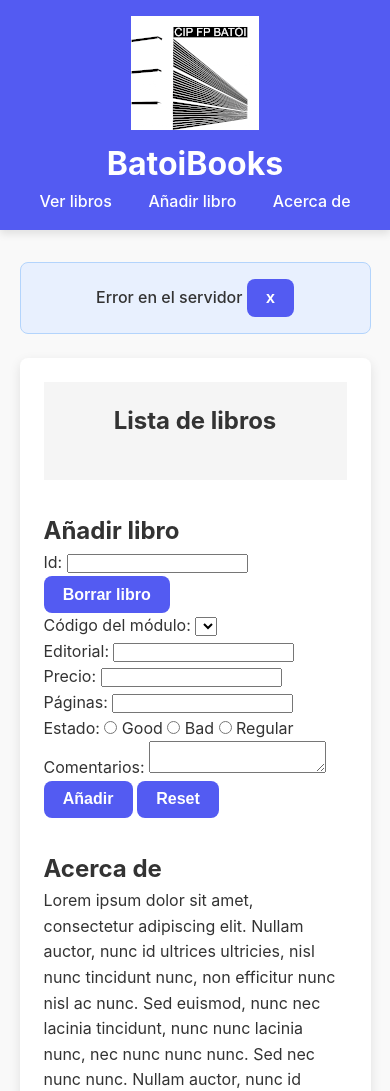
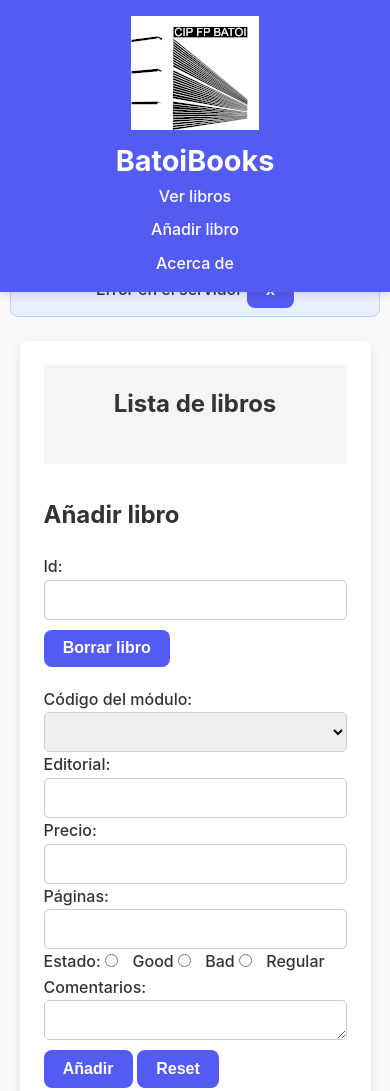
Before and after one commit to ToniMiraEsteve/BatoiBooksToni, a website built with Vite: page index.html in a window 390 px wide. Shown: the top 1091 px of the page. Built offline with nearby package versions, Linux system fonts and the light colour scheme; no server answers.

Commit message:
Maquetacion cambio en el css Diseño

```diff
--- a/style.css
+++ b/style.css
@@ -1,4 +1,3 @@
-/* General Reset */
 * {
   margin: 0;
   padding: 0;
@@ -10,14 +9,9 @@
   line-height: 1.6;
   color: #333;
   background-color: #f9f9f9;
-  display: flex;
-  flex-direction: column;
-  align-items: center;
-  margin: 0;
-  min-height: 100vh;
+  padding-top: 220px;
 }
 
-/* Header */
 header {
   width: 100%;
   background-color: #535bf2;
@@ -25,19 +19,35 @@
   padding: 1em;
   text-align: center;
   box-shadow: 0 4px 8px rgba(0, 0, 0, 0.1);
+  position: fixed;
+  top: 0;
+  left: 0;
+  z-index: 1000;
 }
 
 header h1 {
-  font-size: 2.5em;
+  font-size: 2em;
   font-weight: 700;
+  margin: 0;
 }
+
+header nav {
+  margin-top: 0.5em;
+}
+
 header ul {
   list-style: none;
+  padding: 0;
+  margin: 0;
+  display: flex;
+  justify-content: center;
+  gap: 1em;
 }
+
 header ul li {
   display: inline;
-  margin: 0 1em;
 }
+
 header ul li a {
   color: #fff;
   font-weight: 500;
@@ -45,7 +55,10 @@
   transition: color 0.3s ease;
 }
 
-/* Main Content */
+header ul li a:hover {
+  color: #d0d4ff;
+}
+
 main {
   display: flex;
   flex-direction: column;
@@ -54,7 +67,6 @@
   width: 100%;
 }
 
-/* Messages */
 #messages {
   width: 90%;
   max-width: 800px;
@@ -68,7 +80,6 @@
   text-align: center;
 }
 
-/* Container */
 #container {
   width: 90%;
   max-width: 800px;
@@ -81,7 +92,6 @@
   gap: 2em;
 }
 
-/* Sections */
 section {
   padding: 1.5em;
   background-color: #f7f7f7;
@@ -97,19 +107,15 @@
   padding-bottom: 0.3em;
 }
 
-/* Footer */
 footer {
   width: 100%;
   background-color: #535bf2;
   color: #fff;
   text-align: center;
   padding: 1em;
-  position: relative;
-  bottom: 0;
   box-shadow: 0 -2px 8px rgba(0, 0, 0, 0.1);
 }
 
-/* Links */
 a {
   color: #646cff;
   text-decoration: none;
@@ -121,7 +127,6 @@
   color: #535bf2;
 }
 
-/* Buttons */
 button {
   background-color: #535bf2;
   color: #fff;
@@ -143,22 +148,9 @@
   outline: 4px auto -webkit-focus-ring-color;
 }
 
-/* Responsive Adjustments */
-@media (max-width: 768px) {
-  header h1 {
-    font-size: 2em;
-  }
-  #container {
-    padding: 1.5em;
-  }
-  section h2 {
-    font-size: 1.6em;
-  }
-}
-
 #list {
   display: grid;
-  grid-template-columns: repeat(3, 1fr); /* Tres columnas de igual tamaño */
+  grid-template-columns: repeat(3, 1fr);
   gap: 20px;
   padding: 20px;
   justify-items: center;
@@ -166,7 +158,7 @@
 }
 
 .card {
-  width: 100%; /* Se ajusta al tamaño de la columna */
+  width: 100%;
   max-width: 300px;
   background-color: #fff;
   border-radius: 8px;
@@ -228,15 +220,88 @@
   color: #43A047;
 }
 
-/* Responsive: dos columnas en pantallas medianas y una en pequeñas */
+/* Media Queries for Responsiveness */
+
 @media (max-width: 992px) {
   #list {
-      grid-template-columns: repeat(2, 1fr);
+    grid-template-columns: repeat(2, 1fr);
   }
 }
 
 @media (max-width: 600px) {
   #list {
-      grid-template-columns: 1fr;
+    grid-template-columns: 1fr;
+  }
+
+  header h1 {
+    font-size: 1.8em;
+  }
+
+  #container {
+    padding: 1.5em;
+  }
+
+  section h2 {
+    font-size: 1.6em;
+  }
+
+  header ul {
+    flex-direction: column;
+    gap: 0.5em;
+  }
+
+  #messages {
+    width: 95%;
+    padding: 0.5em;
+  }
+
+  .card {
+    max-width: 100%; /* Tarjetas ocuparán todo el ancho disponible en móvil */
   }
 }
+
+#form {
+  display: flex;
+  flex-direction: column;
+  gap: 20px;
+}
+
+label {
+  margin-bottom: 5px;
+  font-weight: 500;
+}
+
+input[type="text"],
+input[type="number"],
+select,
+textarea {
+  height: 40px;
+  padding: 10px;
+  border: 1px solid #ccc;
+  border-radius: 5px;
+  font-size: 1em;
+  margin: 0;
+}
+
+input[type="radio"] {
+  margin-right: 10px;
+  margin-top: 5px;
+}
+
+button {
+  align-self: flex-start;
+  margin-top: 10px;
+}
+
+input,
+select,
+textarea {
+  display: block;
+  width: 100%;
+}
+
+input[type="radio"] {
+  display: inline-block;
+  width: auto;
+  margin-top: 0;
+}
```
